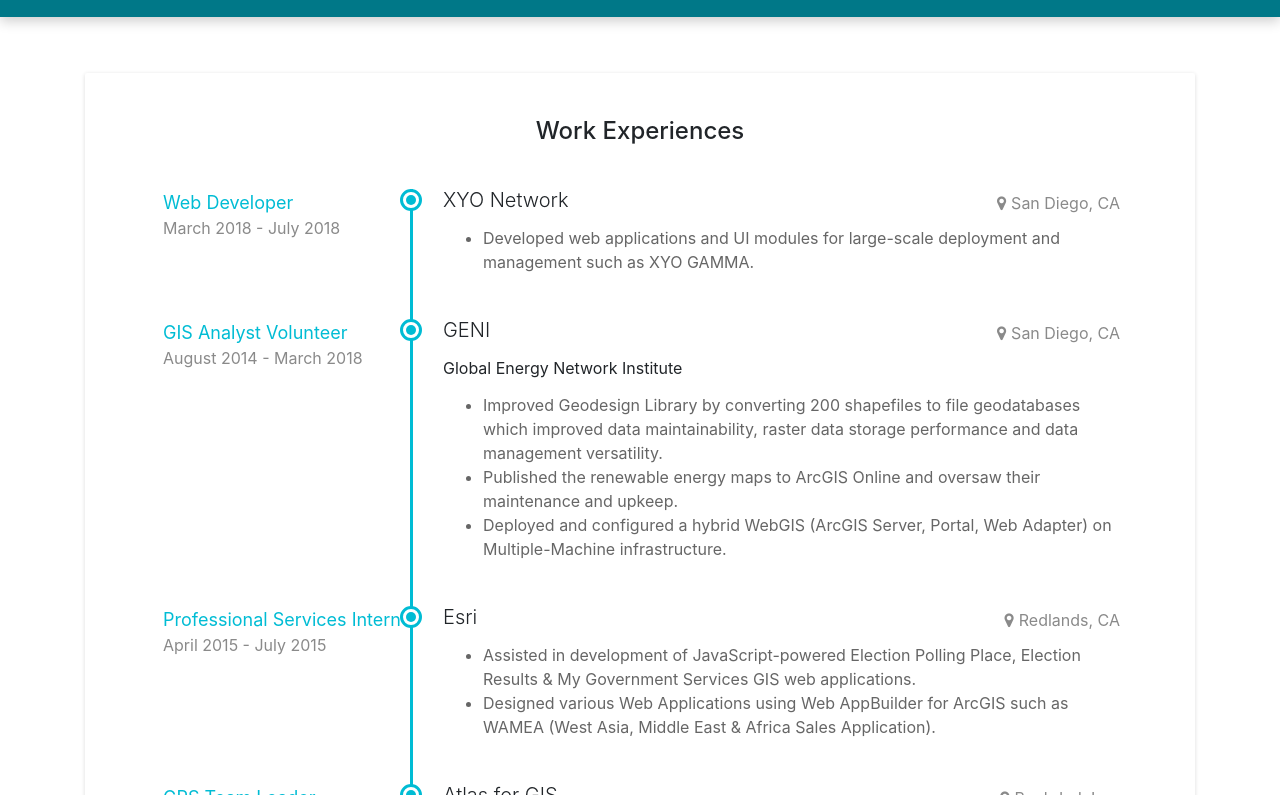
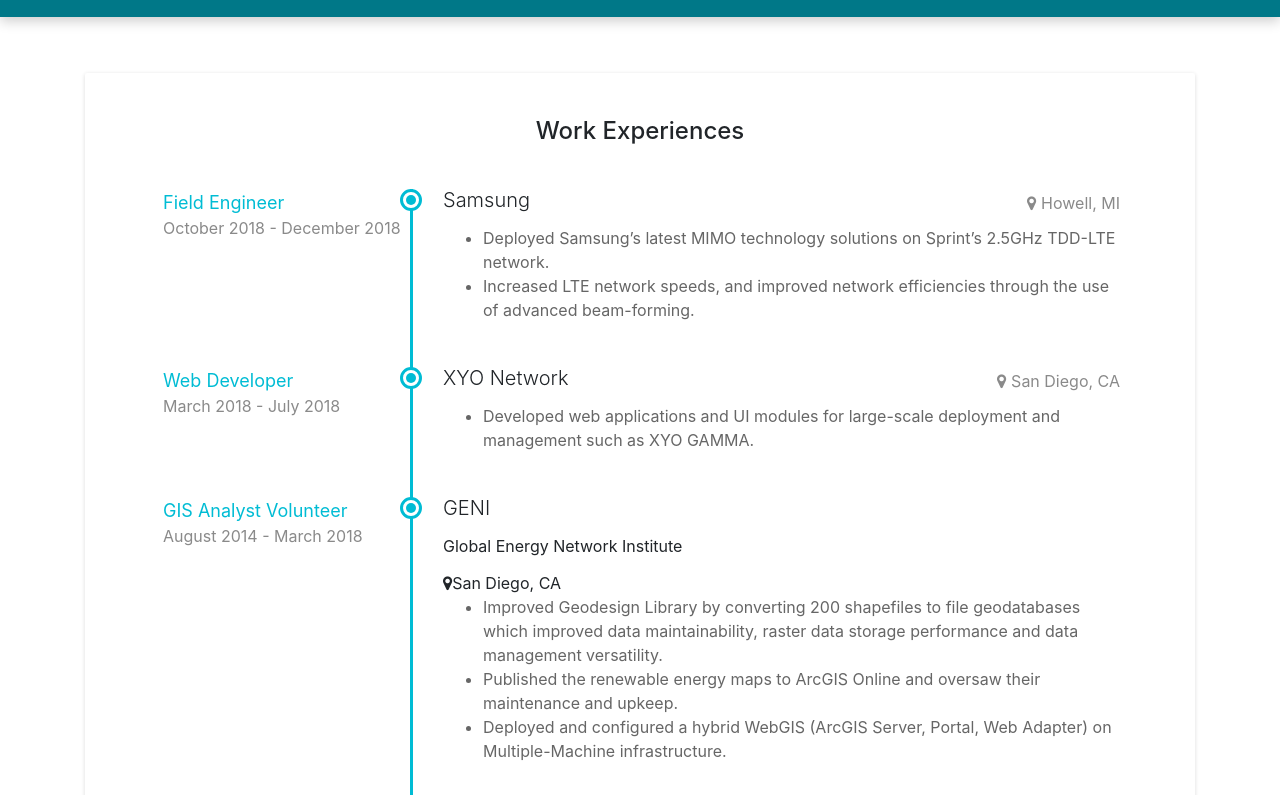
Before and after one commit to Waqas84/Waqas-Alsubayee-Portfolio, a website with bundled scripts: page index.html in a window 1280 px wide. Shown: the part 668-1463 px from the top of the page. Built offline with nearby package versions, Linux system fonts and the light colour scheme; files whose address does not match are found by name.

Commit message:
work section updated

```diff
--- a/index.html
+++ b/index.html
@@ -92,6 +92,27 @@
                 <!--//item-->
                 <div class="item">
                         <div class="work-place">
+                            <h3 class="place">Samsung</h3>
+                            <div class="location"><i class="fa fa-map-marker" aria-hidden="true"></i>Howell, MI</div>
+                        </div>
+                        <div class="job-meta">
+                            <div class="title">Field Engineer</div>
+                            <div class="time">October 2018 - December 2018</div>
+                        </div>
+                        <!--//job-meta-->
+                        <div class="job-desc">
+                            <ul>
+                                <li>Deployed Samsung’s latest MIMO technology solutions on Sprint’s 2.5GHz TDD-LTE network.
+                                </li>
+                                <li>Increased LTE network speeds, and improved network efficiencies through the use of advanced beam-forming.
+                                </li>
+                            </ul>
+                        </div>
+                        <!--//job-desc-->
+                </div>
+                <!--//item-->
+                <div class="item">
+                        <div class="work-place">
                             <h3 class="place">XYO Network</h3>
                             <div class="location"><i class="fa fa-map-marker" aria-hidden="true"></i>San Diego, CA</div>
                         </div>
@@ -113,7 +134,7 @@
                     <div class="work-place">
                         <h3 class="place">GENI</h3>
                         <h5 class="place"><small>Global Energy Network Institute</small></h5>
-                        <div class="location"><i class="fa fa-map-marker" aria-hidden="true"></i>San Diego, CA</div>
+                        <div class="lo~cation"><i class="fa fa-map-marker" aria-hidden="true"></i>San Diego, CA</div>
                     </div>
                     <div class="job-meta">
                         <div class="title"> GIS Analyst Volunteer</div>
```
